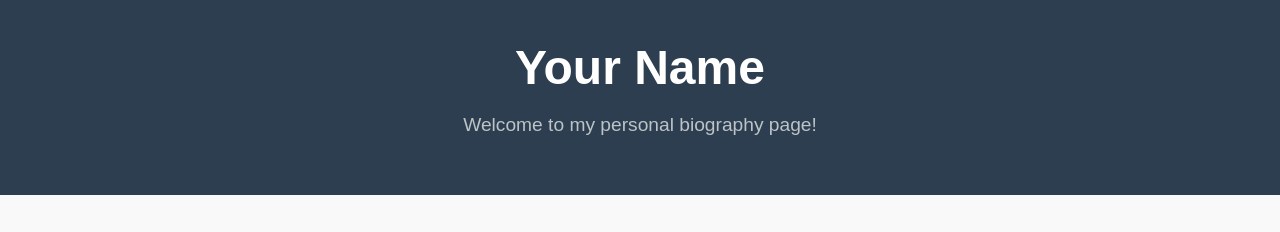
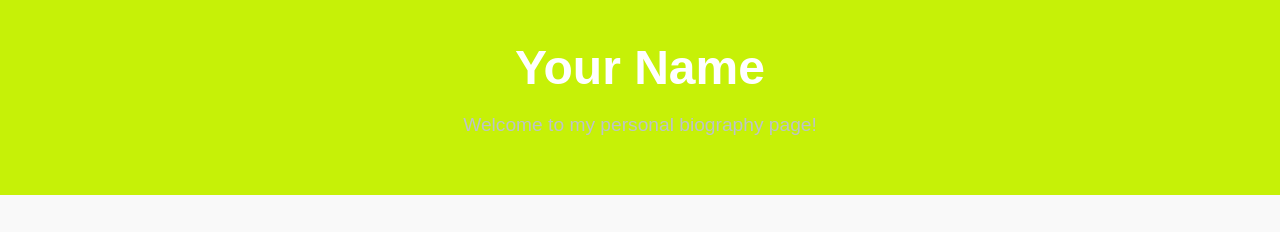
Before and after one commit to LAKRUWAN999/LAKRUWAN999, a plain HTML site: page index.html in a window 1280 px wide. Shown: the top 232 px of the page. Drawn offline with Linux system fonts and the light colour scheme.

Commit message:
Update index.html

```diff
--- a/index.html
+++ b/index.html
@@ -16,7 +16,7 @@ body {
 }
 
 header {
-    background-color: #2c3e50;
+    background-color: #c6f107;
     color: white;
     text-align: center;
     padding: 40px 20px;
```
